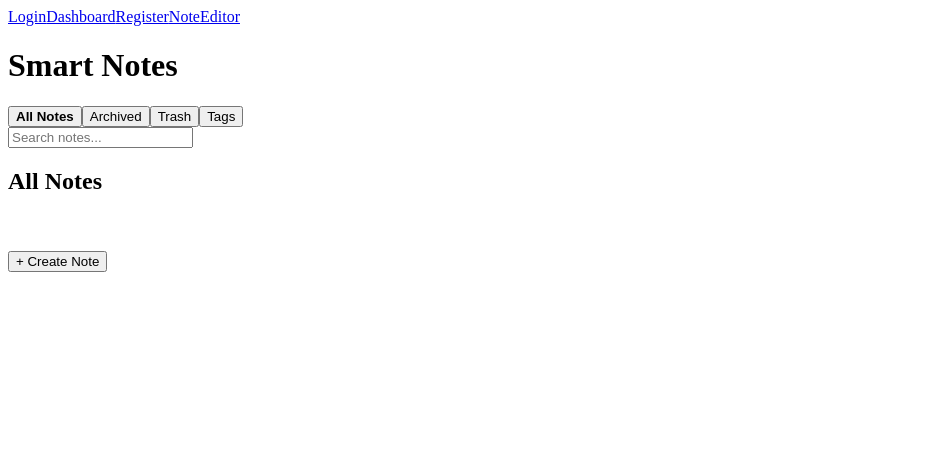
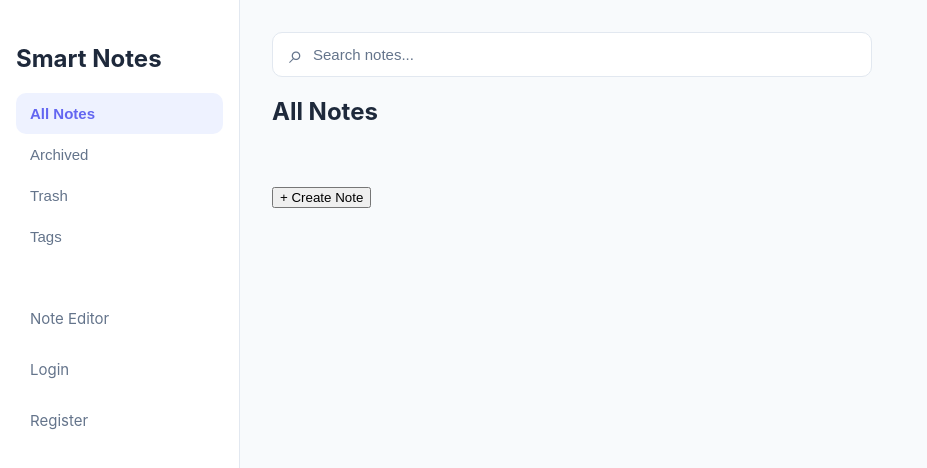
Before and after one commit to Siddharth-sem/PROJECTS-MERN, a React app in the folder smart-notes/frontend/: page /dashboard in a window 1280 px wide. Shown: the top 468 px of the page, without its empty margins (0-927 px from the left). Built offline with nearby package versions, Linux system fonts and the light colour scheme; the HTML template or start-up script is replaced by a standard one.

Commit message:
feat: implement layout and styling for Dashboard, Sidebar, NoteCard, and SearchBar components

```diff
--- a/smart-notes/frontend/src/App.css
+++ b/smart-notes/frontend/src/App.css
@@ -0,0 +1,214 @@
+/* for Dashboard */
+
+.dashboard-layout {
+  min-height: 100vh;
+}
+
+.dashboard-main {
+  margin-left: 240px;
+  padding: 32px;
+  min-height: 100vh;
+  width: calc(100% - 240px);
+}
+
+
+/* for SideBar */
+
+.sidebar {
+  width: 240px;
+  min-height: 100vh;
+  padding: 24px 16px;
+  background: var(--bg-sidebar);
+  border-right: 1px solid var(--border-color);
+  position: fixed;
+  top: 0;
+  left: 0;
+}
+
+.sidebar-logo {
+  font-size: 22px;
+  font-weight: 700;
+  color: var(--primary);
+  margin: 0 0 32px;
+}
+
+.sidebar-nav {
+  display: flex;
+  flex-direction: column;
+  gap: 8px;
+}
+
+.sidebar-link {
+  width: 100%;
+  padding: 12px 14px;
+  border: none;
+  border-radius: var(--radius-md);
+  background: transparent;
+  color: var(--text-secondary);
+  text-align: left;
+  font-size: 15px;
+  cursor: pointer;
+  transition: 0.2s ease;
+}
+
+.sidebar-link:hover {
+  background: var(--bg-main);
+  color: var(--text-primary);
+}
+
+.sidebar-link.active {
+  background: #eef2ff;
+  color: var(--primary);
+  font-weight: 600;
+}
+
+.sidebar-bottom {
+  display: flex;
+  flex-direction: column;
+  gap: 8px;
+  margin-top: 40px;
+}
+
+.sidebar-bottom a {
+  text-decoration: none;
+}
+
+
+/* for SearchBar */
+
+
+.search-container {
+  display: flex;
+  align-items: center;
+  gap: 10px;
+  width: 100%;
+  max-width: 600px;
+  padding: 0 16px;
+  background: var(--bg-card);
+  border: 1px solid var(--border-color);
+  border-radius: var(--radius-md);
+  transition: 0.2s ease;
+}
+
+.search-container:focus-within {
+  border-color: var(--primary);
+  box-shadow: 0 0 0 3px rgba(99, 102, 241, 0.12);
+}
+
+.search-icon {
+  font-size: 25px;
+  color: var(--text-secondary);
+}
+
+.search-input {
+  width: 100%;
+  padding: 13px 0;
+  border: none;
+  outline: none;
+  background: transparent;
+  color: var(--text-primary);
+  font-size: 15px;
+}
+
+.search-input::placeholder {
+  color: var(--text-secondary);
+}
+
+
+/* for NoteCard */
+
+
+/* Note Card */
+
+.note-card {
+  background: var(--bg-card);
+  border: 1px solid var(--border-color);
+  border-radius: var(--radius-lg);
+  padding: 20px;
+  transition: transform 0.2s ease, box-shadow 0.2s ease;
+  min-width: 0;
+}
+
+.note-card:hover {
+  transform: translateY(-3px);
+  box-shadow: 0 6px 20px rgba(0, 0, 0, 0.06);
+}
+
+.note-card-header {
+  display: flex;
+  justify-content: space-between;
+  align-items: center;
+  gap: 10px;
+  margin-bottom: 12px;
+}
+
+.note-card-title {
+  font-size: 19px;
+  margin: 0;
+  color: var(--text-primary);
+  overflow-wrap: anywhere;
+}
+
+.pinned-label {
+  background: #eef2ff;
+  color: var(--primary);
+  padding: 4px 9px;
+  border-radius: 20px;
+  font-size: 12px;
+  font-weight: 600;
+}
+
+.note-card-content {
+  color: var(--text-secondary);
+  line-height: 1.6;
+  overflow-wrap: anywhere;
+}
+
+.note-card-tags {
+  display: flex;
+  flex-wrap: wrap;
+  gap: 7px;
+  margin: 16px 0;
+}
+
+.note-tag {
+  background: #f1f5f9;
+  color: #475569;
+  padding: 5px 10px;
+  border-radius: 20px;
+  font-size: 12px;
+}
+
+.note-card-actions {
+  display: flex;
+  flex-wrap: wrap;
+  gap: 8px;
+  padding-top: 14px;
+  border-top: 1px solid var(--border-color);
+}
+
+.note-action-btn {
+  padding: 7px 12px;
+  border: 1px solid var(--border-color);
+  border-radius: var(--radius-sm);
+  background: var(--bg-card);
+  color: var(--text-primary);
+  cursor: pointer;
+  font-size: 13px;
+  transition: 0.2s ease;
+}
+
+.note-action-btn:hover {
+  background: var(--bg-main);
+  border-color: var(--primary);
+  color: var(--primary);
+}
+
+.note-action-btn.danger {
+  color: #dc2626;
+}
+
+.note-action-btn.danger:hover {
+  background: #fef2f2;
+  border-color: #dc2626;
+}
--- a/smart-notes/frontend/src/App.jsx
+++ b/smart-notes/frontend/src/App.jsx
@@ -1,7 +1,7 @@
-import {BrowserRouter, Route, Routes} from 'react-router-dom'
+
+import { BrowserRouter, Route, Routes, useLocation } from 'react-router-dom'
 import NavBar from './components/NavBar'
 
-// importing routes
 import Login from './pages/Login'
 import Dashboard from './pages/Dashboard'
 import Register from './pages/Register'
@@ -9,20 +9,29 @@ import NoteEditor from './pages/NoteEditor'
 
 import './App.css'
 
+const AppLayout = () => {
+  const location = useLocation()
 
-function App() {
   return (
-    <BrowserRouter>
-    <NavBar/>
+    <>
+      {location.pathname !== "/dashboard" && <NavBar />}
+
       <Routes>
         <Route path='/login' element={<Login />} />
         <Route path='/register' element={<Register />} />
         <Route path='/dashboard' element={<Dashboard />} />
         <Route path='/editor' element={<NoteEditor />} />
       </Routes>
+    </>
+  )
+}
+
+function App() {
+  return (
+    <BrowserRouter>
+      <AppLayout />
     </BrowserRouter>
   )
-
 }
 
 export default App
--- a/smart-notes/frontend/src/components/NoteCard.jsx
+++ b/smart-notes/frontend/src/components/NoteCard.jsx
@@ -1,51 +1,85 @@
+
 import ReactMarkdown from "react-markdown";
 
-const NoteCard = ({note, togglePin, deleteNote, permanentDelete, editNote, archiveNote}
-) => {
+const NoteCard = ({
+  note,
+  togglePin,
+  deleteNote,
+  permanentDelete,
+  editNote,
+  archiveNote
+}) => {
   return (
-    <div>
-      <h3>{note.title}</h3>
+    <div className="note-card">
 
+      <div className="note-card-header">
+        <h3 className="note-card-title">{note.title}</h3>
+
+        {note.isPinned && (
+          <span className="pinned-label">Pinned</span>
+        )}
+      </div>
+
+      <div className="note-card-content">
         <ReactMarkdown>{note.content}</ReactMarkdown>
+      </div>
 
-      <p>
-        Tags : {note.tags.join(", ")}
-      </p>
+      <div className="note-card-tags">
+        {note.tags.map((tag, index) => (
+          <span className="note-tag" key={index}>
+            {tag}
+          </span>
+        ))}
+      </div>
 
+      <div className="note-card-actions">
 
         {note.isTrashed === false && togglePin && (
-      <button onClick={() => togglePin(note.id)}>
+          <button
+            className="note-action-btn"
+            onClick={() => togglePin(note.id)}
+          >
             {note.isPinned ? "Unpin" : "Pin"}
           </button>
         )}
 
-
-      <button onClick={() => deleteNote(note.id)}>
+        <button
+          className="note-action-btn"
+          onClick={() => deleteNote(note.id)}
+        >
           {note.isTrashed ? "Restore" : "Trash"}
         </button>
 
-
-
         {note.isTrashed && (
-      <button onClick={() => permanentDelete(note.id)}>
-        Remove Permanantely
+          <button
+            className="note-action-btn danger"
+            onClick={() => permanentDelete(note.id)}
+          >
+            Delete Permanently
           </button>
         )}
 
-
-      {note.isTrashed === false &&(
-      <button onClick={() => editNote(note.id)}>
+        {note.isTrashed === false && editNote && (
+          <button
+            className="note-action-btn"
+            onClick={() => editNote(note.id)}
+          >
             Edit
           </button>
         )}
 
-      {note.isTrashed === false &&(
-      <button onClick={() => archiveNote(note.id)}>
+        {note.isTrashed === false && archiveNote && (
+          <button
+            className="note-action-btn"
+            onClick={() => archiveNote(note.id)}
+          >
             {note.isArchived ? "Unarchive" : "Archive"}
           </button>
         )}
+
       </div>
-  )
-}
+    </div>
+  );
+};
 
-export default NoteCard
+export default NoteCard;
--- a/smart-notes/frontend/src/components/SearchBar.jsx
+++ b/smart-notes/frontend/src/components/SearchBar.jsx
@@ -1,7 +1,10 @@
 const SearchBar = ({search, setSearch}) => {
   return (
-    <div>
+    <div className="search-container">
+      <span className="search-icon">⌕</span>
+
       <input
+      className="search-input"
       type="text"
       placeholder="Search notes..."
       value={search}
--- a/smart-notes/frontend/src/components/Sidebar.jsx
+++ b/smart-notes/frontend/src/components/Sidebar.jsx
@@ -1,3 +1,4 @@
+import { Link } from "react-router-dom";
 
 const Sidebar = ({ activeSection, setActiveSection }) => {
   const sections = [
@@ -8,24 +9,39 @@ const Sidebar = ({ activeSection, setActiveSection }) => {
   ]
 
   return (
-    <div>
-      <h1>Smart Notes</h1>
+    <aside className="sidebar">
+      <h1 className="slidebar-logo">Smart Notes</h1>
 
+      <nav>
       {sections.map((section) => (
         <button
           key={section.value}
+          className={`sidebar-link ${
+              activeSection === section.value ? "active" : ""
+            }`}
           onClick={() => setActiveSection(section.value)}
-          style={{
-            fontWeight:
-              activeSection === section.value
-                ? "bold"
-                : "normal"
-          }}
         >
           {section.label}
         </button>
       ))}
-    </div>
+      </nav>
+
+      <div className="sidebar-bottom">
+        <Link to="/editor" className="sidebar-link">
+          Note Editor
+        </Link>
+
+        <Link to="/login" className="sidebar-link">
+          Login
+        </Link>
+
+        <Link to="/register" className="sidebar-link">
+          Register
+        </Link>
+      </div>
+
+    </aside>
+
   )
 }
 
--- a/smart-notes/frontend/src/index.css
+++ b/smart-notes/frontend/src/index.css
@@ -0,0 +1,40 @@
+
+:root {
+  /* Background colors */
+  --bg-main: #f8fafc;
+  --bg-card: #ffffff;
+  --bg-sidebar: #ffffff;
+
+  /* Text colors */
+  --text-primary: #1e293b;
+  --text-secondary: #64748b;
+
+  /* Accent colors */
+  --primary: #6366f1;
+  --primary-hover: #4f46e5;
+
+  /* Borders */
+  --border-color: #e2e8f0;
+
+  /* Spacing */
+  --space-sm: 8px;
+  --space-md: 16px;
+  --space-lg: 24px;
+  --space-xl: 32px;
+
+  /* Radius */
+  --radius-sm: 6px;
+  --radius-md: 10px;
+  --radius-lg: 14px;
+}
+
+* {
+  box-sizing: border-box;
+}
+
+body {
+  margin: 0;
+  font-family: Inter, Arial, sans-serif;
+  background: var(--bg-main);
+  color: var(--text-primary);
+}
--- a/smart-notes/frontend/src/pages/Dashboard.jsx
+++ b/smart-notes/frontend/src/pages/Dashboard.jsx
@@ -197,12 +197,14 @@ const handleSectionChange = (section) => {
   return (
 
 
-    <div>
+    <div className="dashboard-layout">
 
       <Sidebar
         activeSection={activeSection}
         setActiveSection={handleSectionChange}
       />
+
+      <main className="dashboard-main">
 
       <SearchBar
         search={search}
@@ -318,6 +320,8 @@ const handleSectionChange = (section) => {
         editNote={editNote}
       />
       )}
+
+      </main>
     </div>
   )
 }
```
Lines whose indentation alone changed are shown as unchanged.
